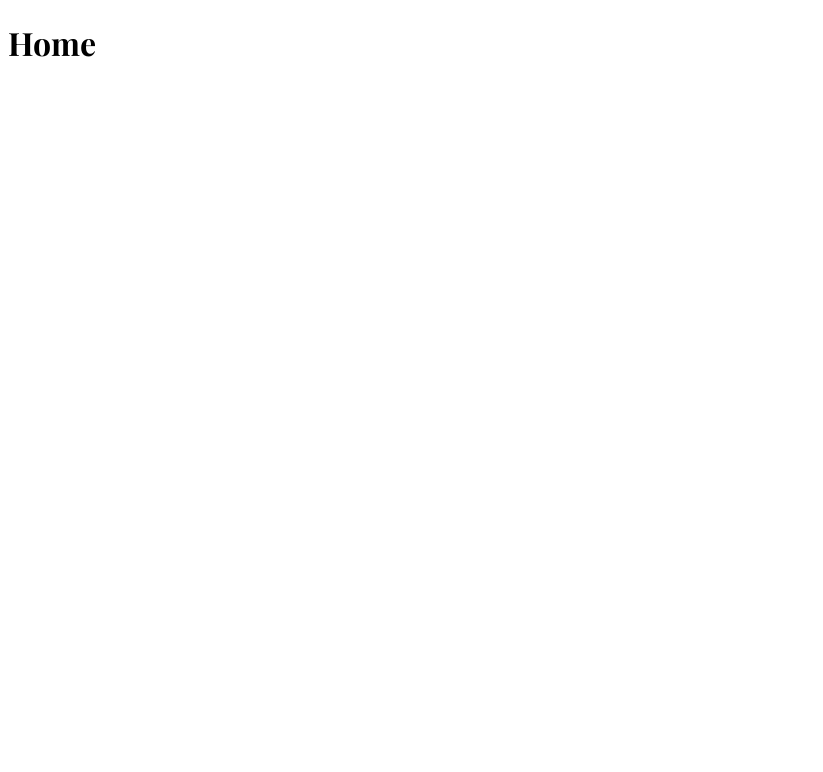
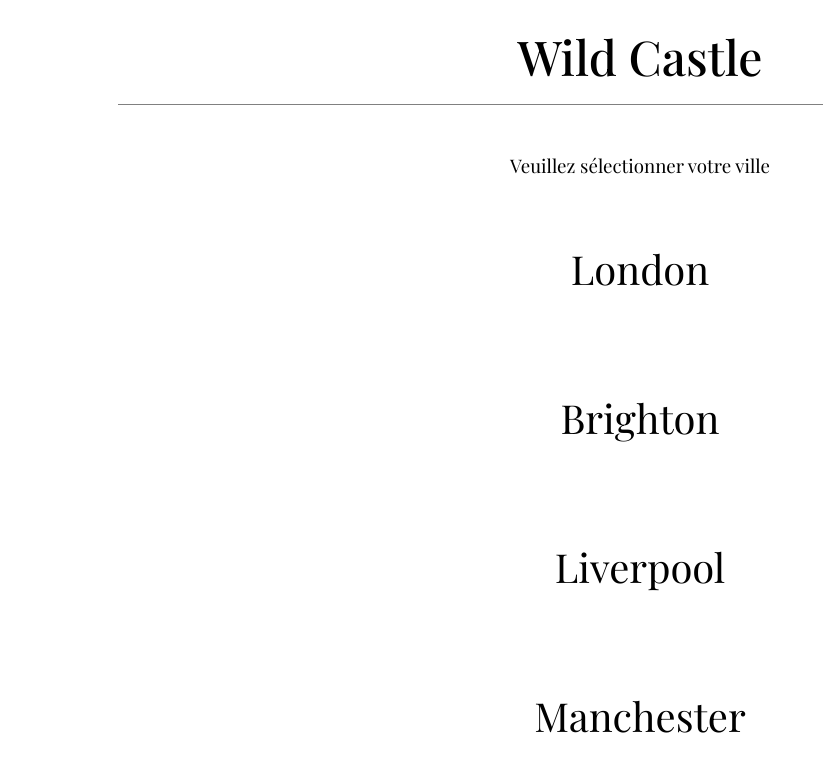
Before and after one commit to MaxenceGitDev/ProtoJam_1, a React (Vite) app: page / in a window 1280 px wide. Shown: the top 772 px of the page, without its empty margins (0-823 px from the left). Built offline with nearby package versions, Linux system fonts and the light colour scheme; a web font is replaced by a local one.

Commit message:
US00_HomePage_done

```diff
--- a/src/pages/Home.tsx
+++ b/src/pages/Home.tsx
@@ -1,7 +1,29 @@
+import "../styles/Home.css";
+import { Link } from "react-router-dom";
+
 export default function Home() {
 	return (
 		<>
-			<h1>Home</h1>
+			<header>
+				<h1>Wild Castle</h1>
+			</header>
+			<div className="suggestion">
+				<h3>Veuillez sélectionner votre ville</h3>
+			</div>
+			<section className="home-container">
+				<Link to="/choice" className="link">
+					London
+				</Link>
+				<Link to="/choice" className="link">
+					Brighton
+				</Link>
+				<Link to="/choice" className="link">
+					Liverpool
+				</Link>
+				<Link to="/choice" className="link">
+					Manchester
+				</Link>
+			</section>
 		</>
 	);
 }
--- /dev/null
+++ b/src/styles/Home.css
@@ -0,0 +1,63 @@
+header {
+	padding: 1rem;
+	max-height: 4rem;
+	min-height: 2rem;
+	width: 80%;
+	border-bottom: solid 1px grey;
+	margin: 0 auto;
+	display: flex;
+	justify-content: center;
+	align-items: center;
+	animation: fadeIn 1s ease-in-out forwards;
+	opacity: 0;
+}
+
+@keyframes fadeIn {
+	from {
+		opacity: 0;
+	}
+	to {
+		opacity: 1;
+	}
+}
+header > h1 {
+	font-size: 3rem;
+	font-weight: 500;
+}
+
+.suggestion {
+	display: flex;
+	justify-content: center;
+	margin-top: 3rem;
+	animation: fadeIn 1.4s ease-in-out forwards;
+}
+
+.suggestion > h3 {
+	font-weight: 400;
+	margin: 0 auto;
+}
+
+.home-container {
+	display: flex;
+	flex-direction: column;
+	align-items: center;
+	justify-content: center;
+	margin-top: 2rem;
+	padding: 1rem;
+	animation: fadeIn 2s ease-in-out forwards;
+}
+
+.link:hover {
+	border-bottom: solid 1px grey;
+	font-weight: 500;
+	cursor: pointer;
+	transition: 0.2s ease;
+}
+
+.link {
+	text-decoration: none;
+	color: black;
+	font-size: 2.5rem;
+	padding: 1rem;
+	margin-bottom: 4rem;
+}
```
